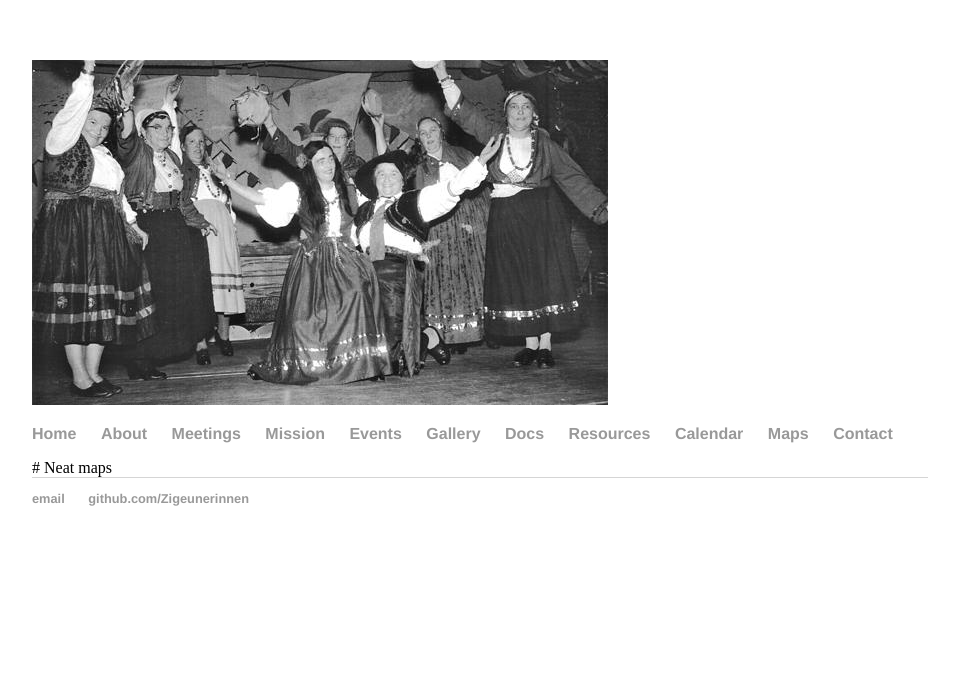
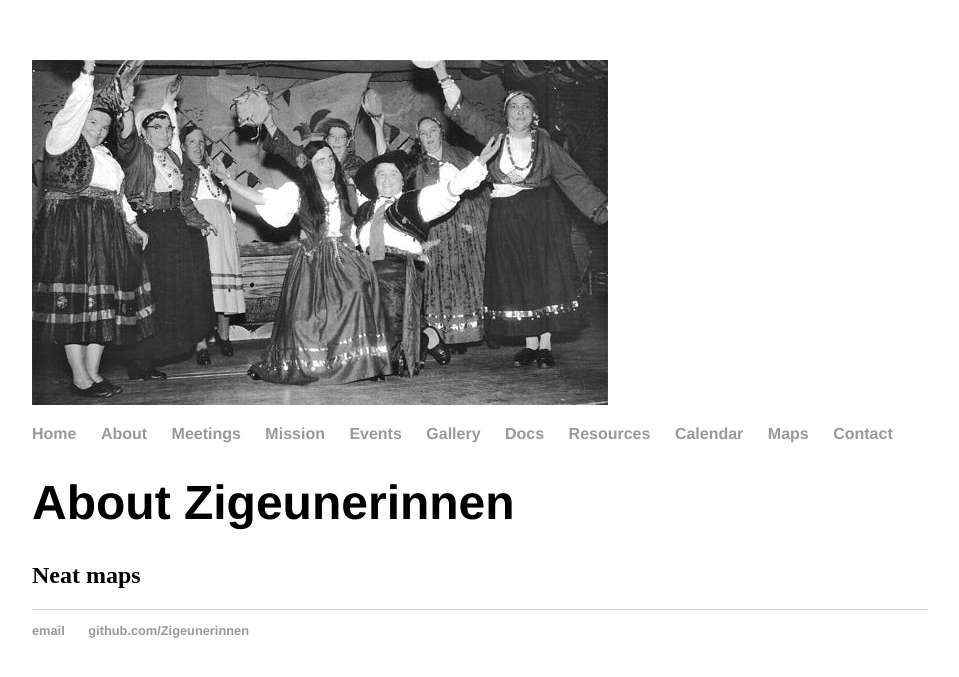
Before and after one commit to vbahole23/vbahole23.github.io, a Jekyll site: the page built from maps/index.html, in a window 1280 px wide. Shown: the top 677 px of the page, without its empty margins (160-1119 px from the left). Built offline with Jekyll 4.4.1, drawn with Linux system fonts in a browser that asks for light colours.

Commit message:
Update index.html

```diff
--- a/maps/index.html
+++ b/maps/index.html
@@ -2,5 +2,5 @@
 layout: default
 title: About Zigeunerinnen
 ---
-
-# Neat maps
+	<h1>{{ page.title }}</h1>
+	<h2>Neat maps</h2>
```
